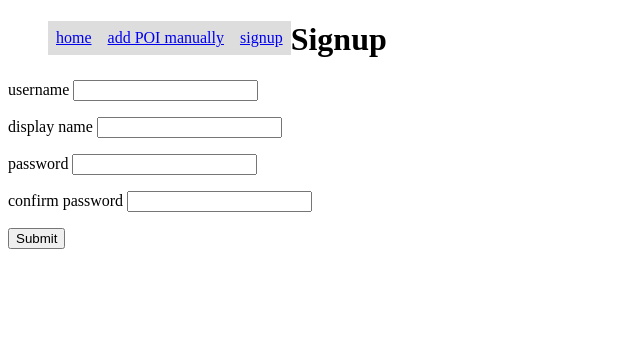
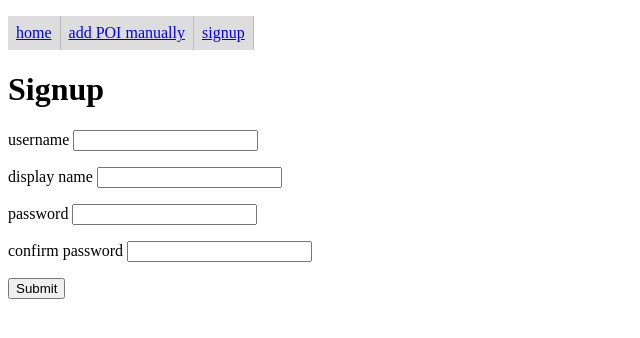
Before and after one commit to weatherhead99/MCcoordstore, a Flask app: page /signup in a window 1280 px wide. Shown: the top 338 px of the page, without its empty margins (0-640 px from the left). Run offline with Flask 2, Linux system fonts and the light colour scheme.

Commit message:
style update

```diff
--- a/MCcoordstore/static/styles/style.css
+++ b/MCcoordstore/static/styles/style.css
@@ -1,11 +1,14 @@
 .navbar ul {
     list-style-type: none;
-    margin: 0,
-    padding: 0
+    margin: 0;
+    padding: 0;
+    overflow: hidden;
 }
 
 .navbar li {
     float: left;
+    display: inline;
+    border-right: 1px solid #bbb;
 }
 
 .navbar a {
```
